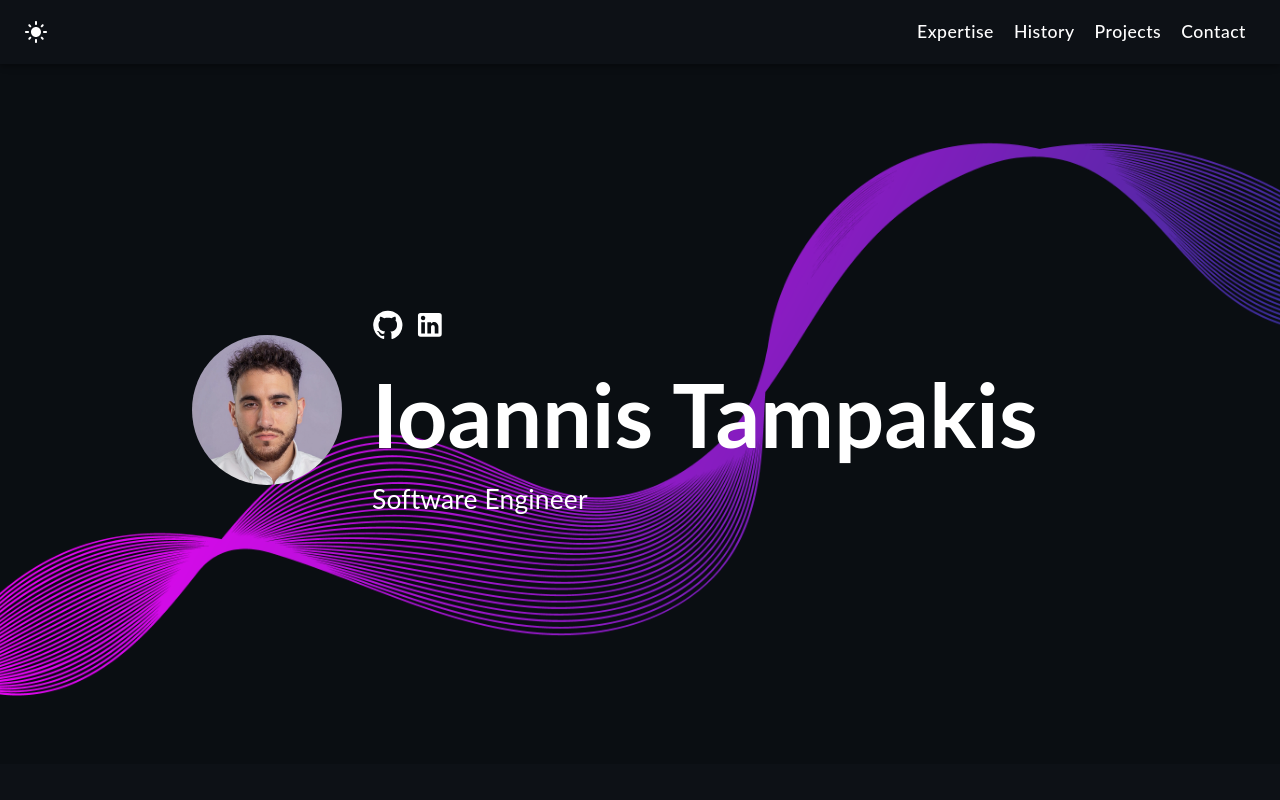
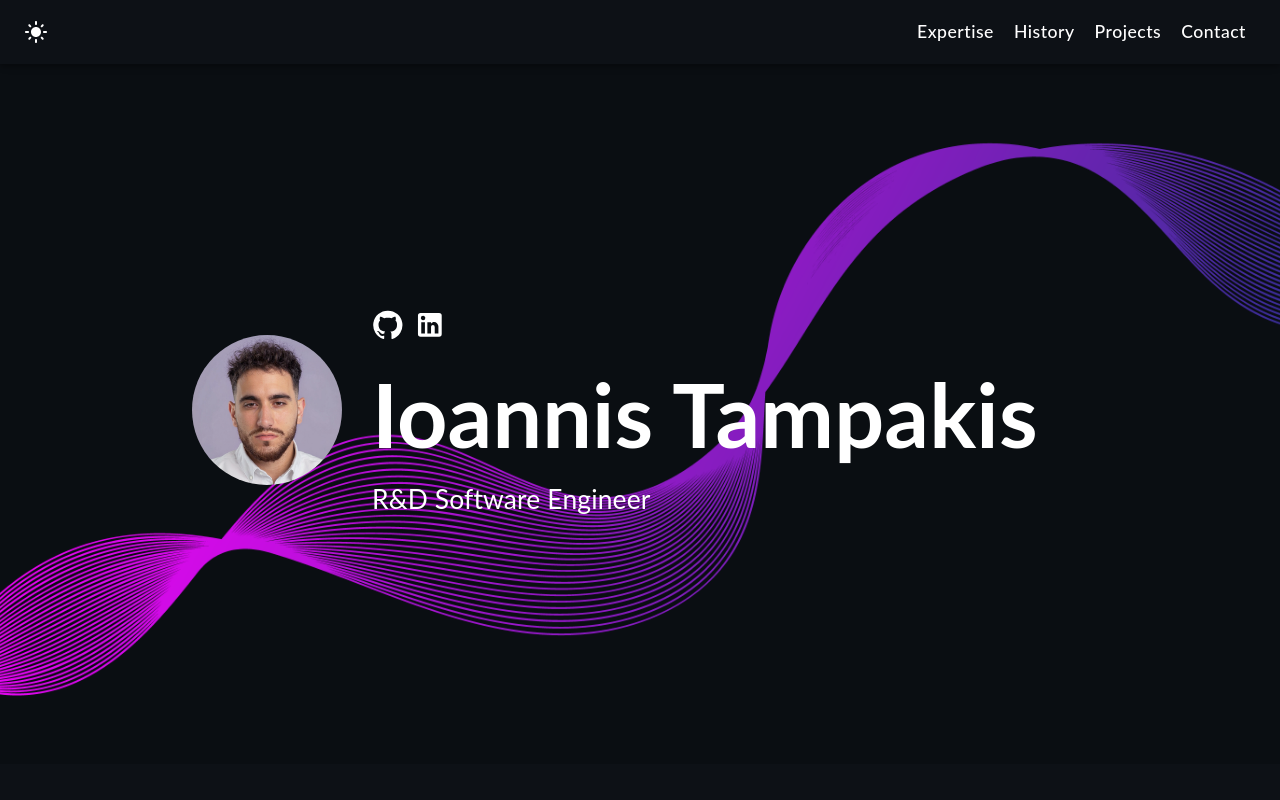
Before and after one commit to giannistbs/Portfolio, a React (Create React App) app: page / in a window 1280 px wide. Shown: the top 800 px of the page. Built offline with nearby package versions, Linux system fonts and the light colour scheme.

Commit message:
Update job title in Main component to reflect current role as R&D Software Engineer

```diff
--- a/src/components/Main.tsx
+++ b/src/components/Main.tsx
@@ -18,7 +18,7 @@ function Main() {
             <a href="https://www.linkedin.com/in/giannis-tampakis-b1b378256/" target="_blank" rel="noreferrer"><LinkedInIcon/></a>
           </div>
           <h1>Ioannis Tampakis</h1>
-          <p>Software Engineer</p>
+          <p>R&D Software Engineer</p>
 
           <div className="mobile_social_icons">
             <a href="https://github.com/giannistbs" target="_blank" rel="noreferrer"><GitHubIcon/></a>
```
